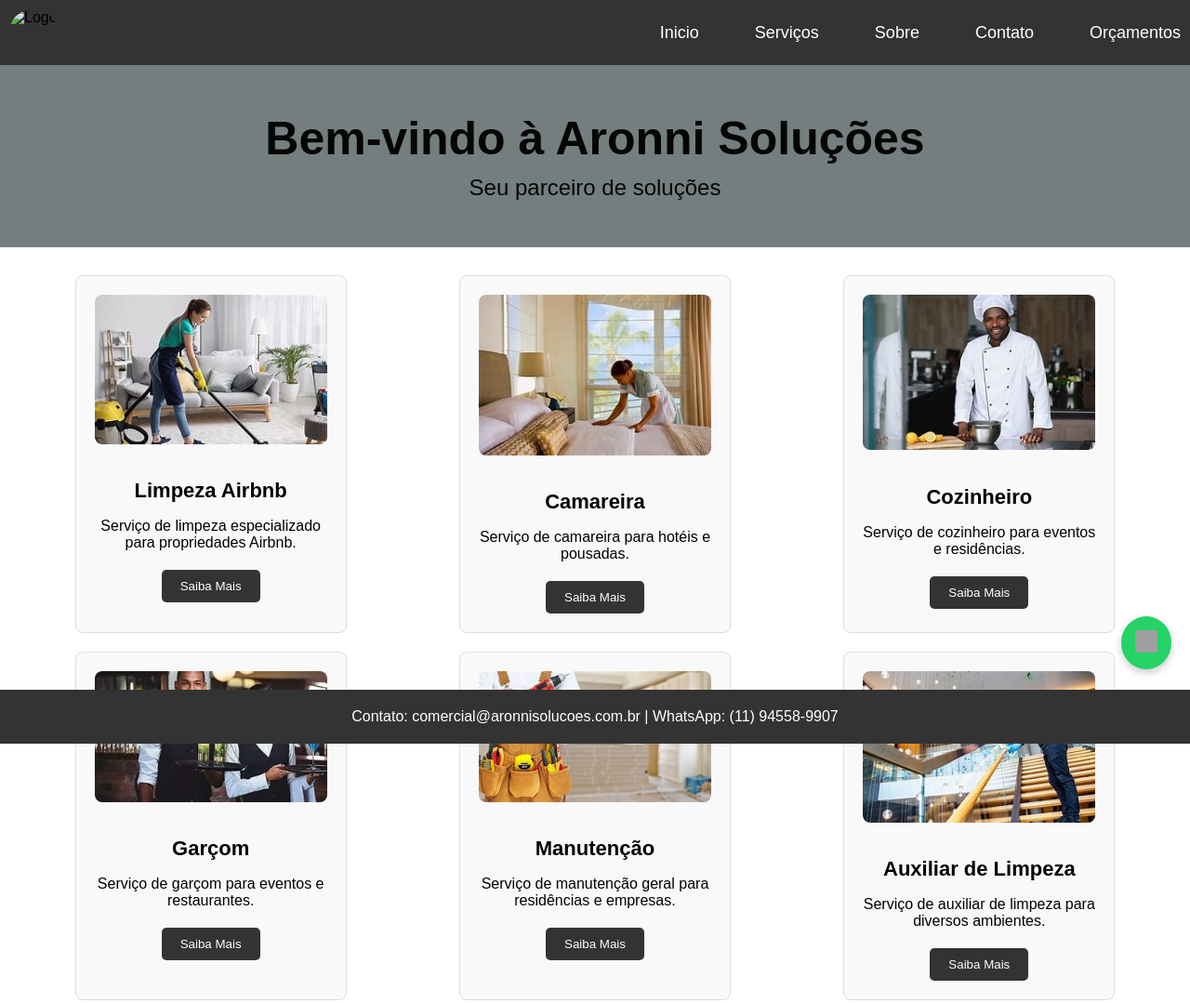
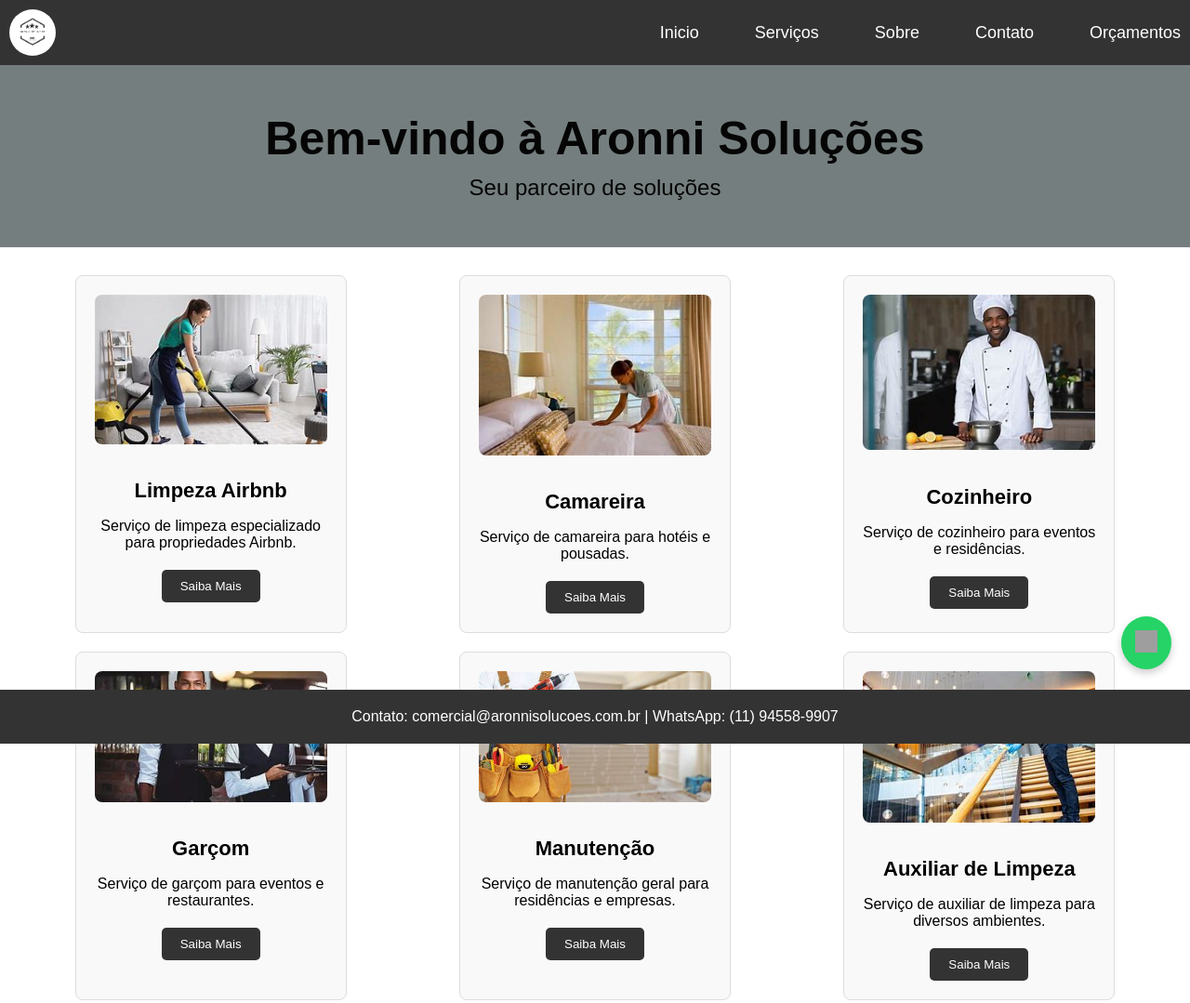
Before and after one commit to LuisSilva1998/site-da-empresa, a plain HTML site: page index.html in a window 1280 px wide. Shown: the top 1079 px of the page at 93% size. Drawn offline with Linux system fonts and the light colour scheme; grey boxes are pictures that could not be loaded; files whose address does not match are found by name.

Commit message:
Update index.html with latest changes

```diff
--- a/index.html
+++ b/index.html
@@ -203,7 +203,7 @@
 </head>
 <body>
     <div class="navbar">
-        <img src="c:\Users\LUIS\Desktop\aronni-solucoes-1\src\image\logoaronni.jpg" alt="Logo">
+        <img src="c:\Users\LUIS\Desktop\aronni-solucoes-1\src\image\logo.png" alt="Logo">
         <ul>
             <li><a href="index.html">Inicio</a></li>
             <li><a href="services.html">Serviços</a></li>
```
